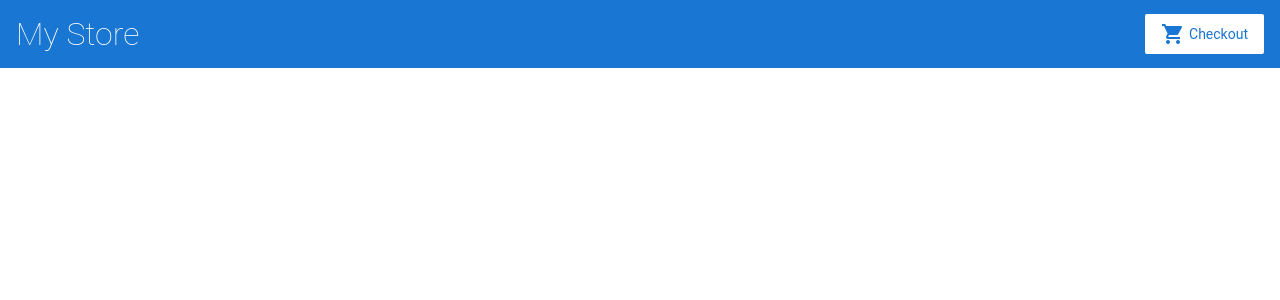
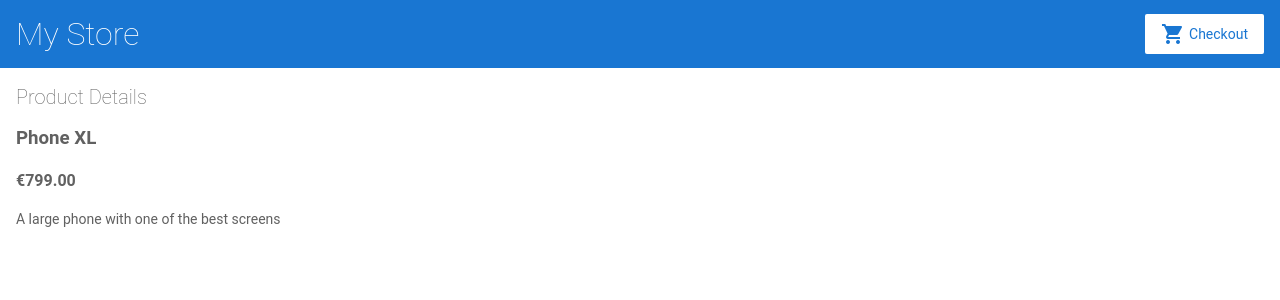
Before and after one commit to ngodanghai9x/angular-esdzjm, an Angular app: page /products/1 in a window 1280 px wide. Before the commit this address led to /. Shown: the top 300 px of the page. Built offline with nearby package versions, Linux system fonts and the light colour scheme.

Commit message:
Associate a URL path with a component

```diff
--- /dev/null
+++ b/src/app/product-details/product-details.component.html
@@ -0,0 +1,8 @@
+<h2>Product Details</h2>
+
+<div *ngIf="product">
+  <h3>{{ product.name }}</h3>
+  <!-- uses the currency pipe to transform product.price from a number to a currency string -->
+  <h4>{{ product.price | currency: 'EUR' }}</h4>
+  <p>{{ product.description }}</p>
+</div>
--- /dev/null
+++ b/src/app/product-details/product-details.component.ts
@@ -0,0 +1,22 @@
+import { Component, Input, OnInit } from '@angular/core';
+import { ActivatedRoute } from '@angular/router';
+import { Product, products } from '../products';
+
+@Component({
+  selector: 'app-product-details',
+  templateUrl: './product-details.component.html',
+  styleUrls: ['./product-details.component.css'],
+})
+export class ProductDetailsComponent implements OnInit {
+  @Input() product?: Product;
+
+  ngOnInit(): void {
+    // First get the product id from the current route.
+    const routeParams = this.route.snapshot.paramMap;
+    const productIdFromRoute = Number(routeParams.get('productId'));
+
+    // Find the product that correspond with the id provided in route.
+    this.product = products.find((product) => product.id === productIdFromRoute);
+  }
+  constructor(private route: ActivatedRoute) {}
+}
--- a/src/app/product-list/product-list.component.html
+++ b/src/app/product-list/product-list.component.html
@@ -2,7 +2,9 @@
 
 <div *ngFor="let product of products">
   <h3>
-    <a [title]="product.name + ' details'">
+    <a
+      [title]="product.name + ' details'"
+      [routerLink]="['/products', product.id]">
       {{ product.name }}
     </a>
   </h3>
```
Also changed, not shown: src/app/app.module.ts (+6 -1 lines), src/app/product-details/product-details.component.css (added), 1 other file (tests, documents, lock files or other folders).
